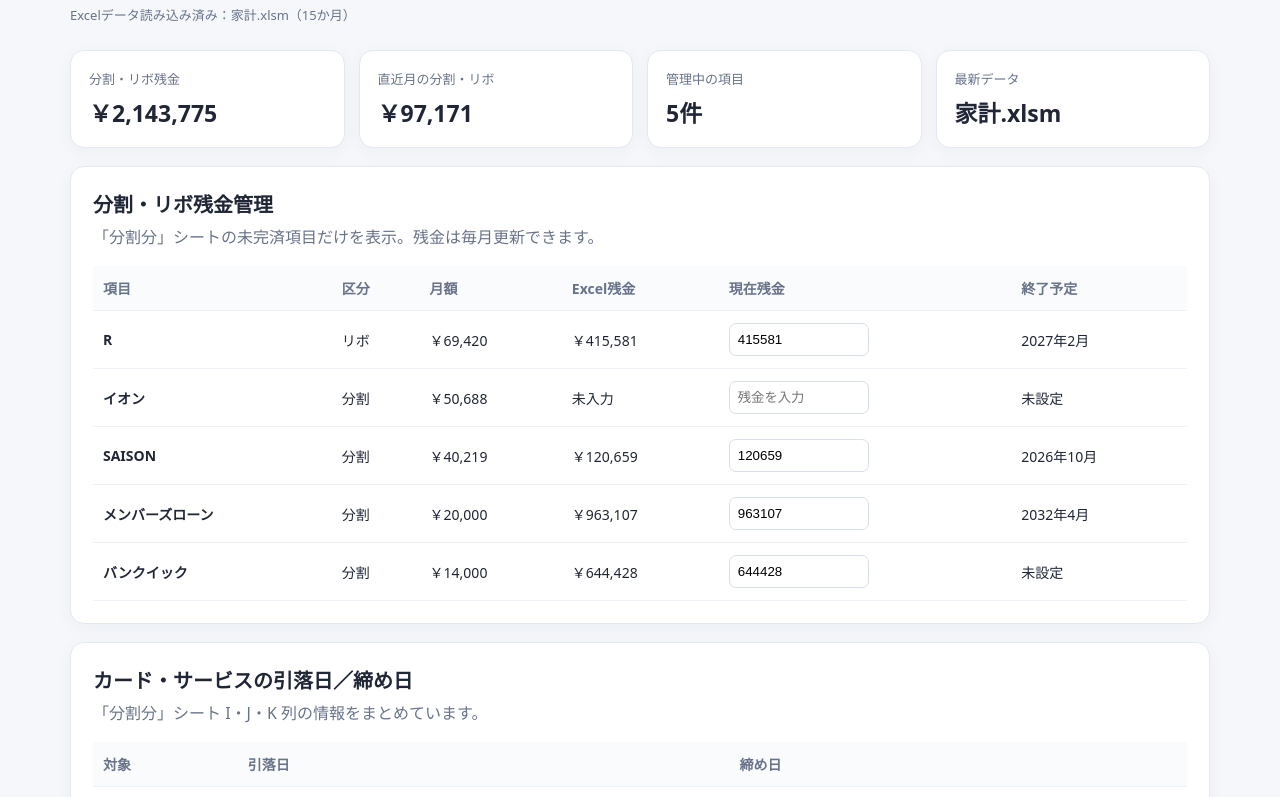
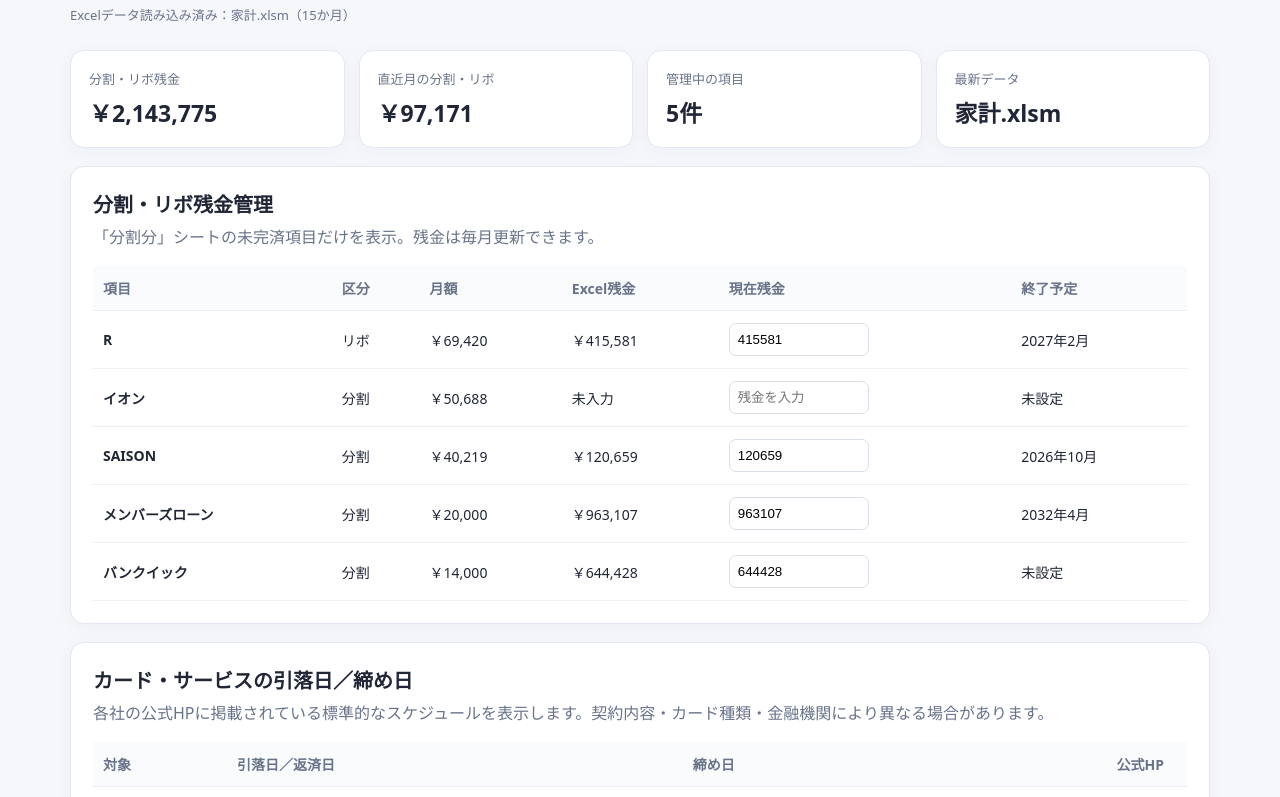
Before and after one commit to Kei-Taniguchi/-, a website: page index.html in a window 1280 px wide. Shown: the part 135-932 px from the top of the page. Drawn offline with Linux system fonts and the light colour scheme.

Commit message:
公式HPの引落日・締め日を表示する列を追加

```diff
--- a/index.html
+++ b/index.html
@@ -11,7 +11,7 @@
   <header><div><p class="eyebrow">HOUSEHOLD BUDGET</p><h1>家計簿・支払い計画</h1><p>分割・リボの残金と月別支払い、生活費を見やすく管理します。</p><p id="dataStatus" class="data-status">Excelデータを読み込み中…</p></div></header>
   <section class="cards" id="summary"></section>
   <section class="panel"><div class="panel-head"><div><h2>分割・リボ残金管理</h2><p>「分割分」シートの未完済項目だけを表示。残金は毎月更新できます。</p></div></div><div class="table-wrap"><table><thead><tr><th>項目</th><th>区分</th><th>月額</th><th>Excel残金</th><th>現在残金</th><th>終了予定</th></tr></thead><tbody id="splitItems"></tbody></table></div></section>
-  <section class="panel"><div class="panel-head"><div><h2>カード・サービスの引落日／締め日</h2><p>「分割分」シート I・J・K 列の情報をまとめています。</p></div></div><div class="table-wrap"><table><thead><tr><th>対象</th><th>引落日</th><th>締め日</th></tr></thead><tbody id="schedules"></tbody></table></div></section>
+  <section class="panel"><div class="panel-head"><div><h2>カード・サービスの引落日／締め日</h2><p>各社の公式HPに掲載されている標準的なスケジュールを表示します。契約内容・カード種類・金融機関により異なる場合があります。</p></div></div><div class="table-wrap"><table><thead><tr><th>対象</th><th>引落日／返済日</th><th>締め日</th><th>公式HP</th></tr></thead><tbody id="schedules"></tbody></table></div></section>
   <section class="panel"><div class="panel-head"><div><h2>月別支払い計画</h2><p>分割払い・リボ払いだけを表示します。完済した項目は以降の月から除外します。</p></div></div><div class="table-wrap"><table><thead><tr><th>月</th><th>分割</th><th>リボ</th><th>合計</th></tr></thead><tbody id="monthlyPlan"></tbody></table></div></section>
   <section class="panel"><div class="panel-head"><div><h2>生活費の月別円グラフ</h2><p>家賃・ガス・電気・携帯・水道を大まかな固定費として表示します。</p></div><label class="month-select">月<select id="lifeMonth"></select></label></div><div class="pie-area"><div id="pie" class="pie"></div><div id="pieLegend" class="legend"></div></div></section>
   <section class="panel two-col"><div><h2>収入の扱い</h2><ul><li>2026年6月分まではA・B列を収入として集計。</li><li>2026年7月分以降はA・B・C列の経費精算前を収入に加算しません。</li><li>B7の残高はExcelに記載がある場合だけ表示します。</li></ul></div><div><h2>データ更新</h2><p>Excelを更新してGitHub Actionsの取り込みを実行すると、この画面のデータも更新されます。</p></div></section>
```
